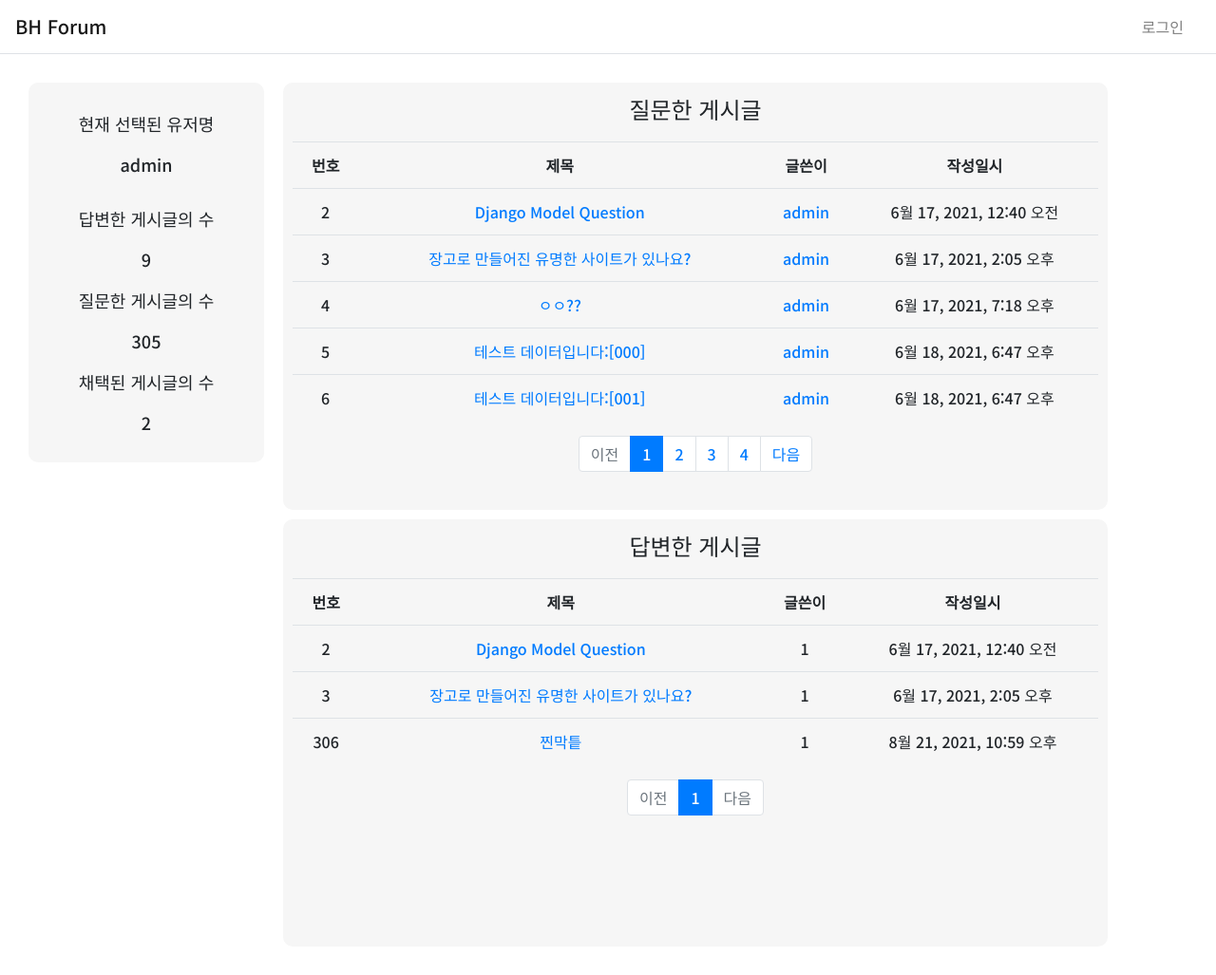
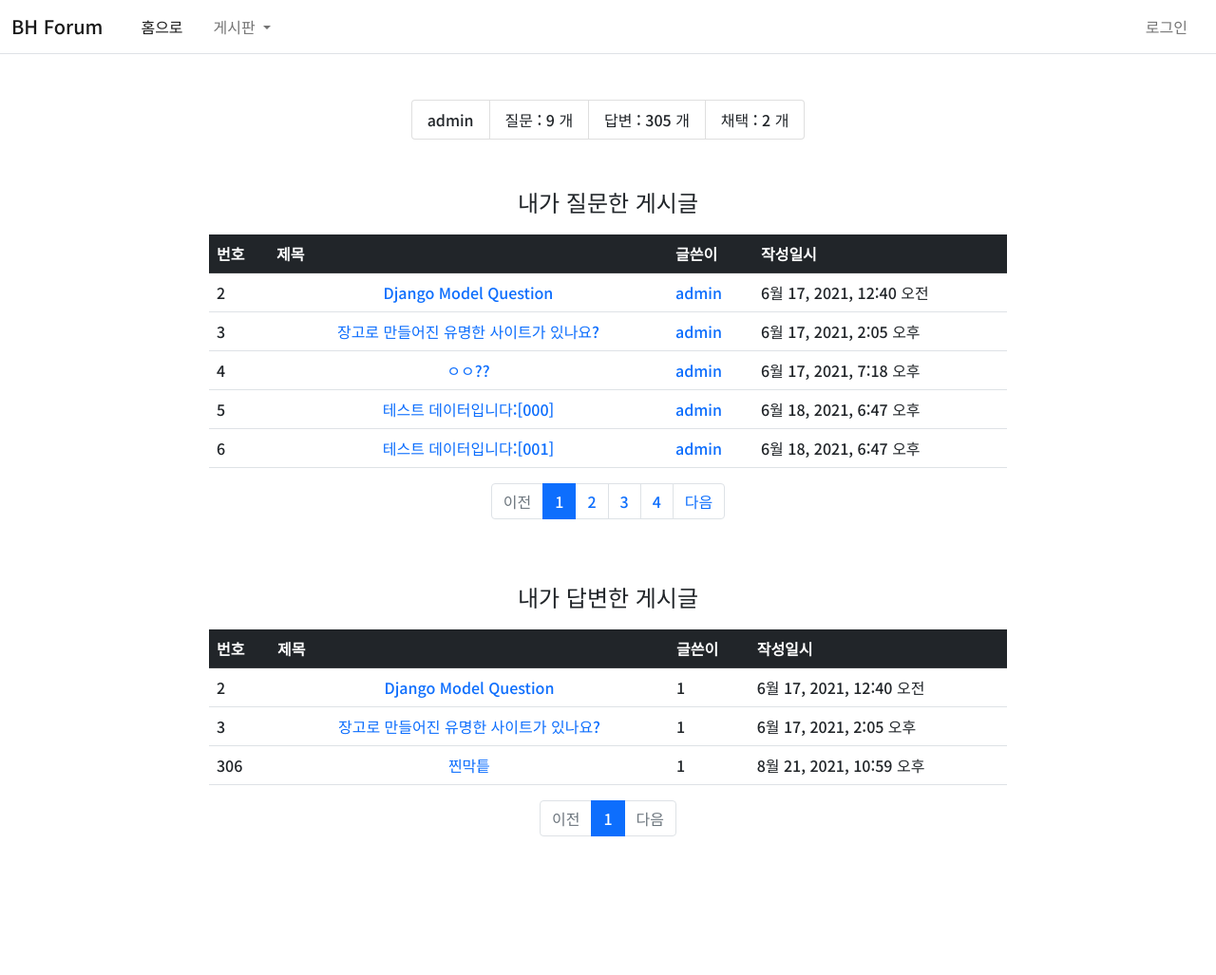
Before and after one commit to nbalance97/DjangoProject, a Django app: page /common/profile/1 in a window 1280 px wide. Shown: the whole page at 95% size. After the commit the page ends 881 px from the top, so only its background shows below. Run offline with Django 3.2, Linux system fonts and the light colour scheme; data comes from the database, SQL or seed files in the repository; some libraries are stand-ins or nearby versions.

Commit message:
프로필 레이아웃 수정

```diff
--- a/pybo/models.py
+++ b/pybo/models.py
@@ -5,6 +5,7 @@ from django.contrib.auth.models import User
 
 class Question(models.Model):
     author = models.ForeignKey(User, on_delete=models.CASCADE, related_name='author_question')
+    posttype = models.IntegerField(default=0)
     subject = models.CharField(max_length = 200)
     modify_date = models.DateTimeField(null=True, blank=True)
     content = models.TextField()
--- a/static/style.css
+++ b/static/style.css
@@ -1,5 +1,9 @@
 * {
     box-sizing: border-box;
+}
+
+a {
+    text-decoration: none;
 }
 
 .comment {
--- a/templates/base.html
+++ b/templates/base.html
@@ -5,12 +5,12 @@
 <head>
     <meta charset="utf-8">
     <meta name="viewport" content="width=device-width, initial-scale=1, shrink-to-fit=no">
-    <link rel="stylesheet" type="text/css" href="{% static 'bootstrap.min.css' %}">
-    <script src="https://cdnjs.cloudflare.com/ajax/libs/popper.js/1.12.9/umd/popper.min.js" integrity="sha384-ApNbgh9B+Y1QKtv3Rn7W3mgPxhU9K/ScQsAP7hUibX39j7fakFPskvXusvfa0b4Q" crossorigin="anonymous"></script>
-    <link rel="stylesheet" type="text/css" href="{% static 'style.css' %}">
+    <link href="https://cdn.jsdelivr.net/npm/bootstrap@5.1.1/dist/css/bootstrap.min.css" rel="stylesheet" integrity="sha384-F3w7mX95PdgyTmZZMECAngseQB83DfGTowi0iMjiWaeVhAn4FJkqJByhZMI3AhiU" crossorigin="anonymous">
     {% block headblock %}
-        <script src="{% static 'jquery-3.6.0.min.js' %}"></script>
+    <script src="{% static 'jquery-3.6.0.min.js' %}"></script>
     {% endblock %}
+
+    <link rel="stylesheet" type="text/css" href="{% static 'style.css' %}?ver=5">
     <link rel="preconnect" href="https://fonts.googleapis.com">
     <link rel="preconnect" href="https://fonts.gstatic.com" crossorigin>
     <link href="https://fonts.googleapis.com/css2?family=Noto+Sans+KR:wght@300;500;700&display=swap" rel="stylesheet">
@@ -20,7 +20,7 @@
             font-family: 'Noto Sans KR', sans-serif;
         }
     </style>
-    <script src="{% static 'bootstrap.min.js' %}"></script>
+
     <title>BHForum에 오신것을 환영합니다.</title>
 </head>
 <body>
@@ -38,5 +38,7 @@
             });
         </script>
     {% endblock %}
+
+    <script src="https://cdn.jsdelivr.net/npm/bootstrap@5.1.1/dist/js/bootstrap.bundle.min.js" integrity="sha384-/bQdsTh/da6pkI1MST/rWKFNjaCP5gBSY4sEBT38Q/9RBh9AH40zEOg7Hlq2THRZ" crossorigin="anonymous"></script>
 </body>
 </html>
--- a/templates/common/profile.html
+++ b/templates/common/profile.html
@@ -1,22 +1,24 @@
 {% extends '../base.html' %}
 {% load static %}
 {% block content %}
-    <div class="row" style="margin: 20px; text-align: center;">
-        <div class="profile">
-            <p class="profile-text">현재 선택된 유저명</p>
-            <p class="profile-text">{{ target_user.username }}</p>
-            <p class="profile-text" style="margin-top:30px;">답변한 게시글의 수</p>
-            <p class="profile-text">{{ target_user.author_answer.all.count }}</p>
-            <p class="profile-text">질문한 게시글의 수</p>
-            <p class="profile-text">{{ target_user.author_question.all.count }}</p>
-            <p class="profile-text">채택된 게시글의 수</p>
-            <p class="profile-text">{{ total_accepted }}</p>
+    <div class="container-fluid">
+        <div class="row justify-content-center">
+
+            <div class="col-9">
+                <ul class="list-group list-group-horizontal pt-5 mx-auto w-50 justify-content-center">
+                    <li class="list-group-item">{{ target_user.username }}</li>
+                    <li class="list-group-item">질문 : {{ target_user.author_answer.all.count }} 개</li>
+                    <li class="list-group-item">답변 : {{ target_user.author_question.all.count }} 개</li>
+                    <li class="list-group-item">채택 : {{ total_accepted }} 개</li>
+                </ul>
             </div>
-        <div class="question_box">
-            <div class="enrolled-question" style="padding: 10px; overflow: auto;">
-                <p style="text-align: center; font-size:24px;">질문한 게시글</p>
+
+            <div class="col-9">
+                <div class="alter alter-light pt-5 mx-5">
+                    <div class="alter alter-light">
+                        <p style="text-align: center; font-size:24px;">내가 질문한 게시글</p>
                         <table class="table">
-                    <tr>
+                            <tr class="table-dark">
                                 <th>번호</th>
                                 <th style="width:50%">제목</th>
                                 <th>글쓴이</th>
@@ -75,10 +77,10 @@
                             {% endif %}
                         </ul>
                     </div>
-            <div class="answered-question" style="padding: 10px; overflow: scroll;">
-                <p style="text-align: center; font-size:24px;">답변한 게시글</p>
+                    <div class="alter alter-light pt-5">
+                        <p style="text-align: center; font-size:24px;">내가 답변한 게시글</p>
                         <table class="table">
-                    <tr>
+                            <tr class="table-dark">
                                 <th>번호</th>
                                 <th style="width:50%">제목</th>
                                 <th>글쓴이</th>
@@ -139,4 +141,6 @@
                     </div>
                 </div>
             </div>
+        </div>
+    </div>
 {% endblock %}
--- a/templates/navbar.html
+++ b/templates/navbar.html
@@ -1,27 +1,43 @@
 <nav class="navbar navbar-expand-lg navbar-light bg-white border-bottom" style="background-color:white;">
+    <div class="container-fluid">
         <a class="navbar-brand" href="{%url 'pybo:index' %}">BH Forum</a>
-    <button class="navbar-toggler ml-auto" type="button" data-toggle="collapse"
-             data-target="#navbarNav" aria-controls="navbarNav"
-             aria-expanded="false" aria-label="Toggle navigation">
+        <button class="navbar-toggler" type="button" data-bs-toggle="collapse" data-bs-target="#bhToggler" aria-controls="bhToggler" aria-expanded="false" aria-label="Toggle navigation">
             <span class="navbar-toggler-icon"></span>
         </button>
+        <div class="collapse navbar-collapse" id="bhToggler">
+            <ul class="navbar-nav ms-3 me-auto mb-2 mb-lg-0">
+                <li class="nav-item">
+                <a class="nav-link active" aria-current="page" href="{% url 'pybo:index' %}">홈으로</a>
+                </li>
+                <li class="nav-item dropdown ms-3">
+                <a class="nav-link dropdown-toggle" href="#" id="navbarDropdown" role="button" data-bs-toggle="dropdown" aria-expanded="false">
+                    게시판
+                </a>
+                <ul class="dropdown-menu" aria-labelledby="navbarDropdown">
+                    <li><a class="dropdown-item" href="#">자유게시판</a></li>
+                    <li><a class="dropdown-item" href="#">파이썬 게시판</a></li>
+                    <li><a class="dropdown-item" href="#">자바 게시판</a></li>
+                </ul>
+                </li>
+            </ul>
+
             <div class="collapse navbar-collapse justify-content-end" id="navbarNav" style="margin-right: 10px;">
                 <ul class="navbar-nav">
                     <li class="nav-item">
                         {% if user.is_authenticated %}
-
                             <a class="nav-item" style="margin-right:20px; vertical-align: middle; color: black;" href="{% url 'common:modify' user.id %}">
                                 {{ user.username }} 님
                             </a>
-
                             <a class="nav-item" style="margin-right:10px; color: red; vertical-align: middle;" href="{% url 'common:logout' %}">
                                 로그아웃
                             </a>
-
                         {% else %}
                             <a class="nav-link" href="{% url 'common:login' %}">로그인</a>
                         {% endif %}
                     </li>
                 </ul>
             </div>
+
+        </div>
+    </div>
 </nav>
```
Also changed, not shown: templates/pybo/question_list.html (+5 -6 lines), pybo/migrations/0010_question_posttype.py (added). Lines whose indentation alone changed are shown as unchanged.
